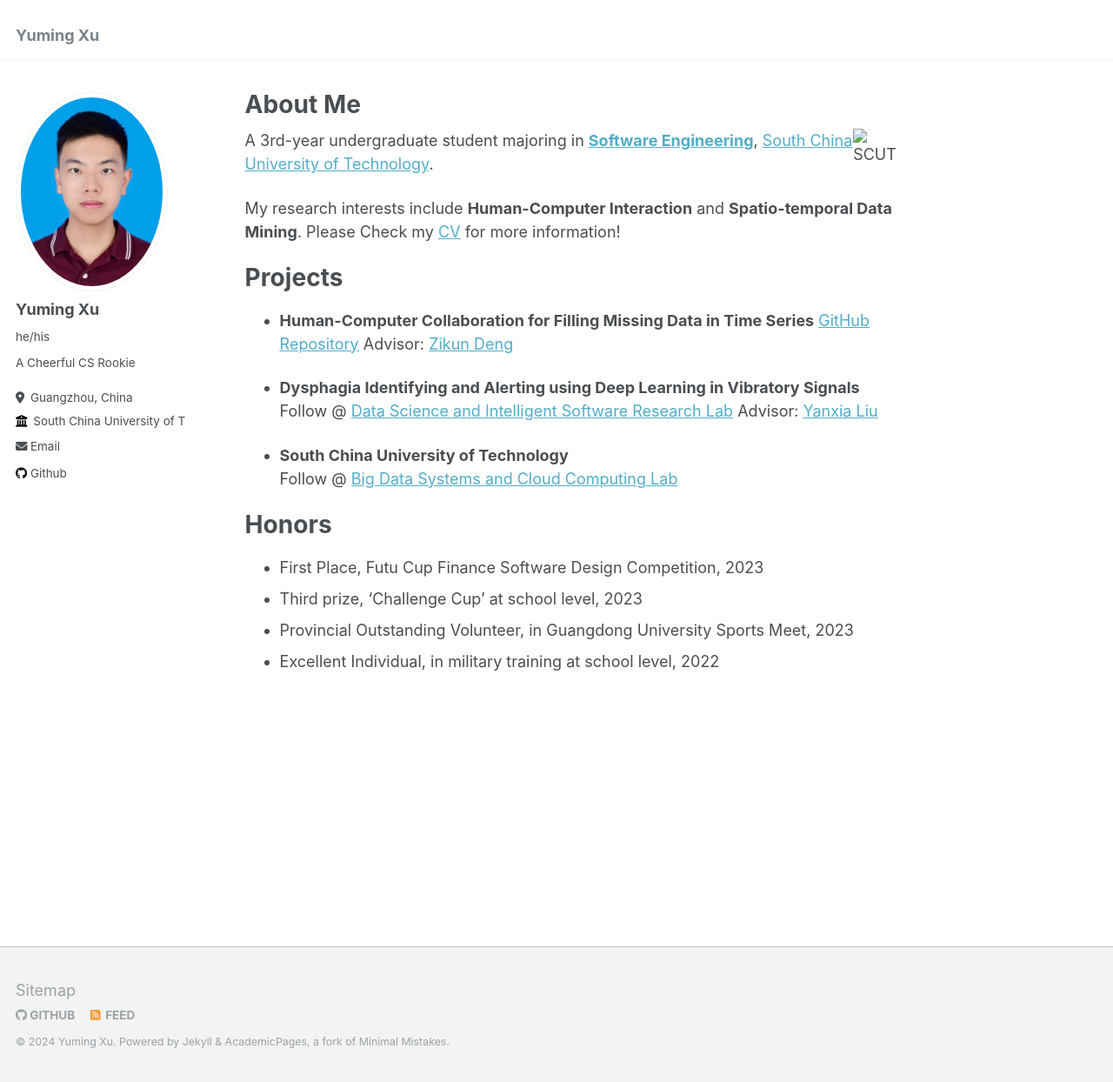
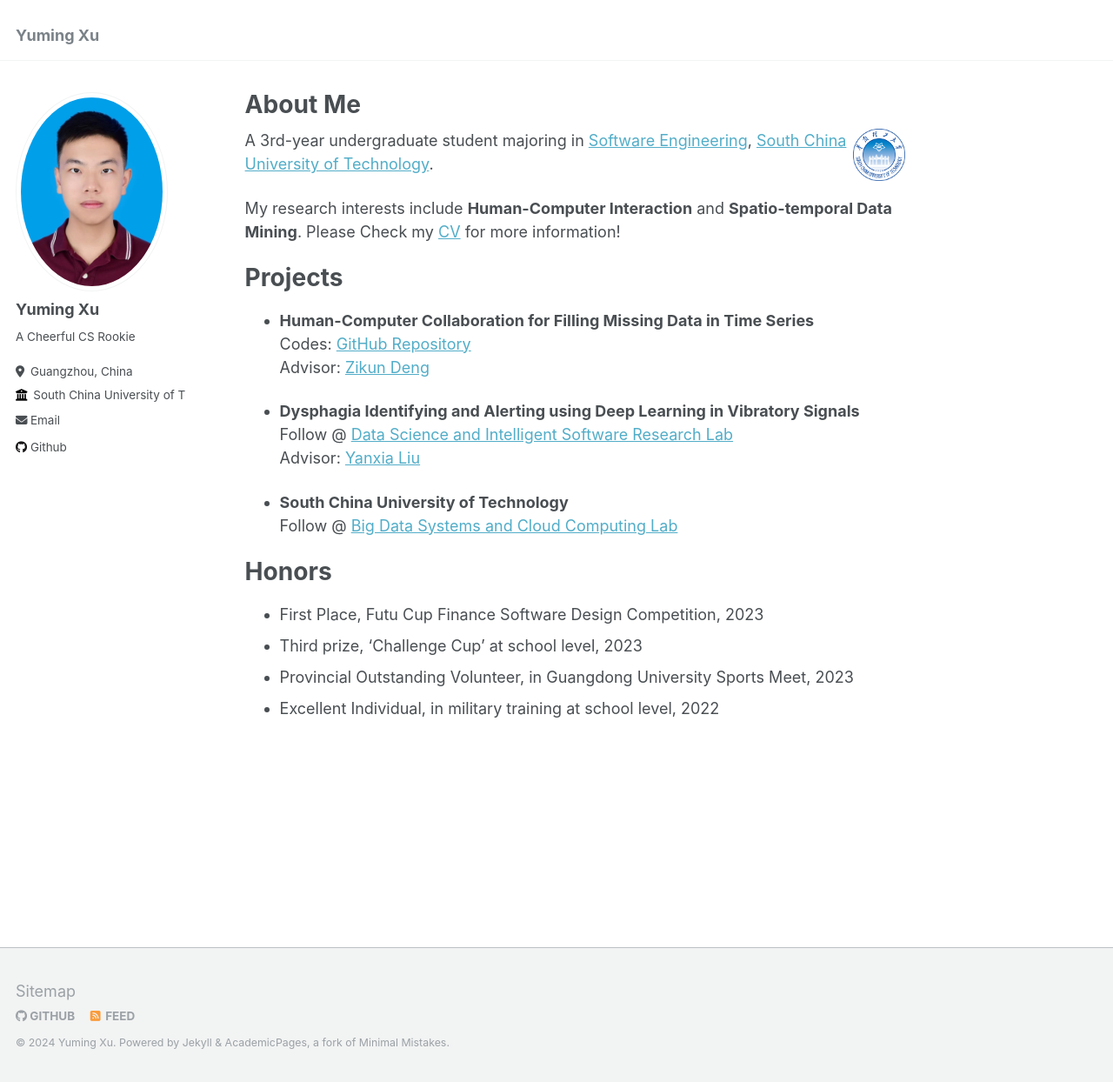
Before and after one commit to thebestFM/thebestFM.github.io, a Jekyll site: the page built from _pages/about.md, in a window 1280 px wide and 1244 px high. Shown: the whole window at 87% size. Built offline with Jekyll 4.4.1, drawn with Linux system fonts in a browser that asks for light colours.

Commit message:
some edit

```diff
--- a/_config.yml
+++ b/_config.yml
@@ -23,7 +23,7 @@ author:
   # Biographic information
   avatar           : "Yuming_Xu.jpg"
   name             : "Yuming Xu"
-  pronouns         : "he/his"
+  # pronouns         : "he/his"
   bio              : "A Cheerful CS Rookie"
   location         : "Guangzhou, China"
   employer         : "South China University of Technology"
--- a/_pages/about.md
+++ b/_pages/about.md
@@ -8,8 +8,8 @@ redirect_from:
   - /about.html
 ---
 
-<img src="images/../../images/logos/SCUT.png" alt="SCUT" style="float: right; margin-right: 10px; ; width: 60px; height: 60px;" />
-A 3rd-year undergraduate student majoring in [**Software Engineering**](https://www2.scut.edu.cn/sse/), [South China University of Technology](https://www.scut.edu.cn/).
+<img src="/images/SCUT.png" alt="SCUT" style="float: right; margin-right: 10px; ; width: 60px; height: 60px;" />
+A 3rd-year undergraduate student majoring in [Software Engineering](https://www2.scut.edu.cn/sse/), [South China University of Technology](https://www.scut.edu.cn/).
 
 My research interests include **Human-Computer Interaction** and **Spatio-temporal Data Mining**.
 Please Check my [CV](https://thebestFM.github.io/files/CV.pdf) for more information!
@@ -17,8 +17,8 @@ Please Check my [CV](https://thebestFM.github.io/files/CV.pdf) for more informat
 # Projects
 
 * **Human-Computer Collaboration for Filling Missing Data in  Time Series**
-  [GitHub Repository](https://github.com/thebestFM/Human-Computer-Collaboration-for-Filling-Missing-Data-in-Time-Series)
-  Advisor: [Zikun Deng](https://zkdeng.org/)
+  Codes:    [GitHub Repository](https://github.com/thebestFM/Human-Computer-Collaboration-for-Filling-Missing-Data-in-Time-Series)
+  Advisor:  [Zikun Deng](https://zkdeng.org/)
 
 * **Dysphagia Identifying and Alerting using Deep Learning in Vibratory Signals**
   Follow @ [Data Science and Intelligent Software Research Lab](https://www2.scut.edu.cn/sse/2018/1206/c20715a298882/page.htm)
```
Also changed, not shown: images/SCUT.png (added).
